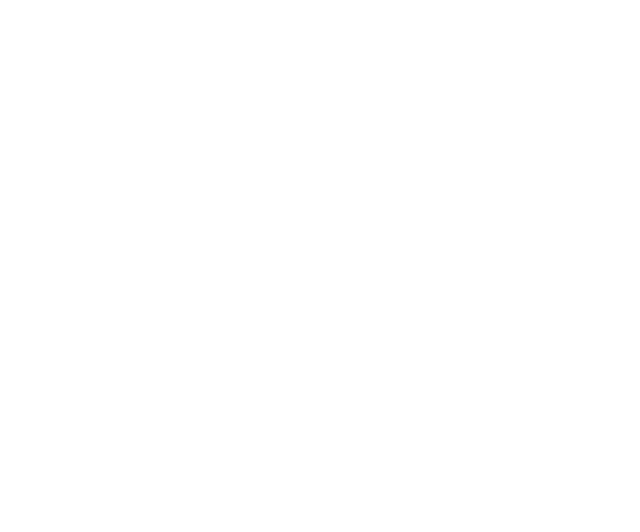
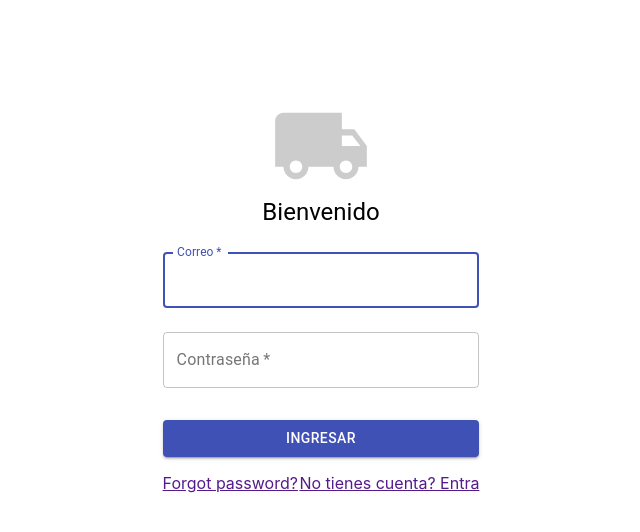
Before and after one commit to csepulvedaz/mudaya, a React (Create React App) app: page / in a window 1280 px wide. Shown: the top 532 px of the page, without its empty margins (319-959 px from the left). Built offline with nearby package versions, Linux system fonts and the light colour scheme.

Commit message:
:zap::lisptick: Se creo login

```diff
--- a/package.json
+++ b/package.json
@@ -3,11 +3,15 @@
   "version": "0.1.0",
   "private": true,
   "dependencies": {
+    "@material-ui/core": "^4.9.7",
+    "@material-ui/icons": "^4.9.1",
     "@testing-library/jest-dom": "^4.2.4",
     "@testing-library/react": "^9.5.0",
     "@testing-library/user-event": "^7.2.1",
+    "antd": "^4.0.4",
     "react": "^16.13.1",
     "react-dom": "^16.13.1",
+    "react-router-dom": "^5.1.2",
     "react-scripts": "3.4.1"
   },
   "scripts": {
--- a/src/App.js
+++ b/src/App.js
@@ -1,11 +1,39 @@
-import React from 'react';
+import React, { useState } from "react";
+import Login from "./pages/Login";
+import Signin from "./pages/Signin";
+import Main from "./pages/Main";
+import {
+    BrowserRouter as Router,
+    Switch,
+    Route,
+    Redirect
+} from "react-router-dom";
 
-function App() {
-  return (
-    <div>
+const App = () => {
+    const [email, setEmail] = useState("");
+    const [password, setPassword] = useState("");
 
-    </div>
-  );
-}
+    return (
+        <Router>
+            <Redirect to="/" />
+            <Switch>
+                <Route exact path="/">
+                    <Login
+                        setEmail={setEmail}
+                        setPassword={setPassword}
+                        email={email}
+                        password={password}
+                    />
+                </Route>
+                <Route path="/principal">
+                    <Main />
+                </Route>
+                <Route path="/registro">
+                    <Signin />
+                </Route>
+            </Switch>
+        </Router>
+    );
+};
 
 export default App;
--- /dev/null
+++ b/src/pages/Login.js
@@ -0,0 +1,115 @@
+import React from "react";
+import Button from "@material-ui/core/Button";
+import TextField from "@material-ui/core/TextField";
+import LocalShippingIcon from "@material-ui/icons/LocalShipping";
+import Typography from "@material-ui/core/Typography";
+import { makeStyles } from "@material-ui/core/styles";
+import Container from "@material-ui/core/Container";
+import Grid from "@material-ui/core/Grid";
+import { Link } from "react-router-dom";
+
+import "../index.css";
+
+const useStyles = makeStyles(theme => ({
+    paper: {
+        marginTop: theme.spacing(12),
+        display: "flex",
+        flexDirection: "column",
+        justifyContent: "center",
+        alignItems: "center"
+    },
+    avatar: {
+        margin: theme.spacing(1),
+        backgroundColor: theme.palette.secondary.main
+    },
+    form: {
+        width: "80%", // Fix IE 11 issue.
+        marginTop: theme.spacing(1),
+        display: "flex",
+        flexDirection: "column",
+        justifyContent: "center",
+        alignItems: "center"
+    },
+    submit: {
+        margin: theme.spacing(3, 0, 2),
+        width: "100%"
+    },
+    truck: {
+        fontSize: "100px",
+        color: "#ccc"
+    }
+}));
+
+const handleClick = e => {
+    e.preventDefault();
+};
+
+const Login = props => {
+    const classes = useStyles();
+
+    return (
+        <Container component="main" maxWidth="xs">
+            <div className={classes.paper}>
+                <LocalShippingIcon className={classes.truck} />
+
+                <Typography component="h1" variant="h5">
+                    Bienvenido
+                </Typography>
+                <form className={classes.form} noValidate>
+                    <TextField
+                        variant="outlined"
+                        margin="normal"
+                        required
+                        fullWidth
+                        label="Correo"
+                        autoComplete="email"
+                        autoFocus
+                        value={props.email}
+                        onChange={e => props.setEmail(e.target.value)}
+                        // onKeyDown={e => {
+                        //     if (e.key === "Enter") props.onPressLogin();
+                        // }}
+                    />
+                    <TextField
+                        variant="outlined"
+                        margin="normal"
+                        required
+                        fullWidth
+                        label="Contraseña"
+                        type="password"
+                        // autoComplete="current-password"
+                        value={props.password}
+                        onChange={e => props.setPassword(e.target.value)}
+                        // onKeyDown={e => {
+                        //     if (e.key === "Enter") props.onPressLogin();
+                        // }}
+                    />
+                    <Button
+                        type="submit"
+                        fullWidth
+                        variant="contained"
+                        color="primary"
+                        className={classes.submit}
+                        onClick={handleClick}
+                    >
+                        <Link to="/principal" style={{textDecoration:"none", color:"#fff"}}>Ingresar</Link>
+                    </Button>
+                    <Grid container>
+                        <Grid item xs>
+                            <Link href="#" variant="body2">
+                                Forgot password?
+                            </Link>
+                        </Grid>
+                        <Grid item>
+                            <Link href="#" variant="body2">
+                                {"No tienes cuenta? Entra"}
+                            </Link>
+                        </Grid>
+                    </Grid>
+                </form>
+            </div>
+        </Container>
+    );
+};
+
+export default Login;
--- /dev/null
+++ b/src/pages/Main.js
@@ -0,0 +1,10 @@
+import React from "react";
+
+const Main = () => {
+
+    return (
+        <div>Main</div>
+    );
+};
+
+export default Main;
```
Also changed, not shown: src/pages/Signin.js (added), 1 other file (tests, documents, lock files or other folders).
